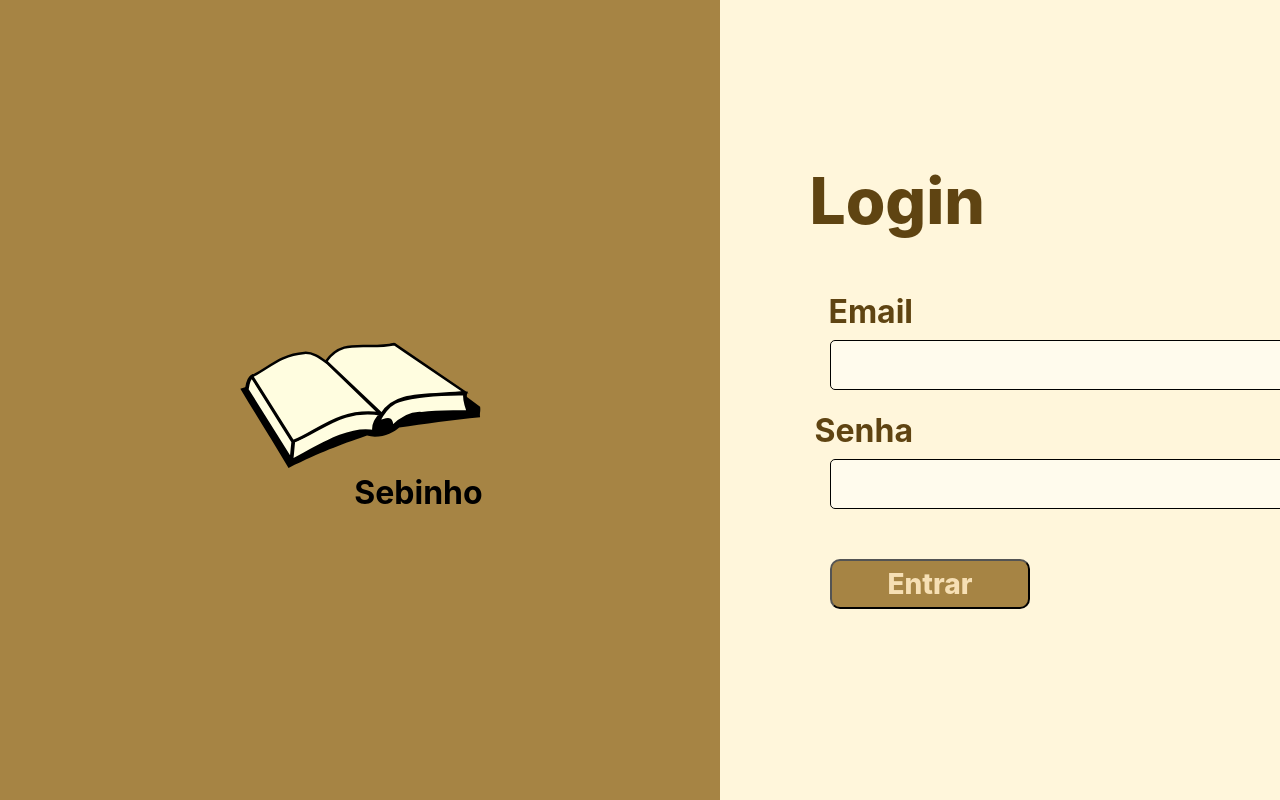
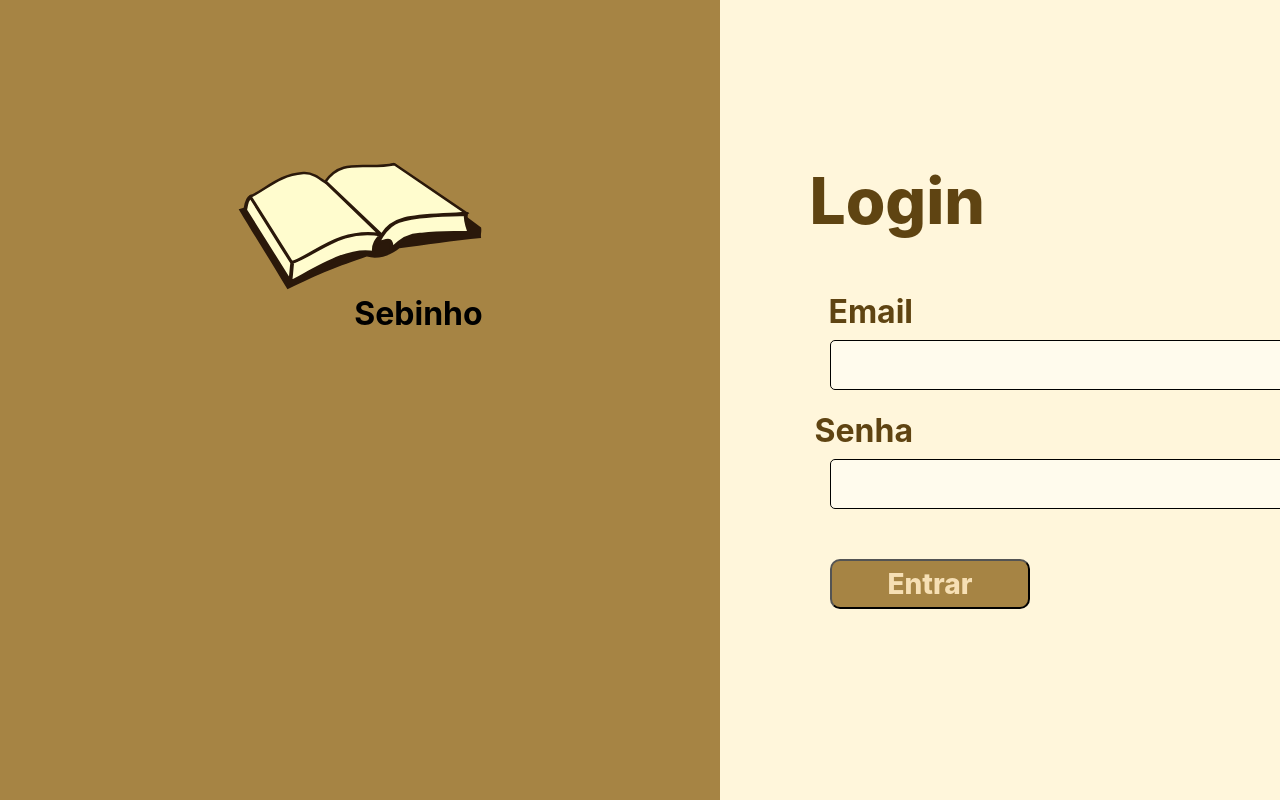
Before and after one commit to VictorHSCosta/Projeto-Final_Controle_Estoque, a Next.js app: page /login in a window 1280 px wide. Shown: the top 800 px of the page. Built offline with nearby package versions, Linux system fonts and the light colour scheme.

Commit message:
Logo como <img>

```diff
--- a/src/app/login/page.tsx
+++ b/src/app/login/page.tsx
@@ -11,13 +11,7 @@ export default function Home() {
 
         <div className={styles.div}>
 
-          <svg xmlns="http://www.w3.org/2000/svg" width="244" height="128" viewBox="0 0 244 128" fill="none" className={styles.logo}>
-            <path fill-rule="evenodd" clip-rule="evenodd" d="M0.686676 47.1399C17.5131 75.4722 32.619 98.9844 49.4454 127.31C84.0158 110.68 98.6697 105.062 128.767 94.624C141.93 98.4098 155.781 91.5278 161.394 86.363C186.229 82.922 215.186 78.7982 243.118 76.04C242.429 71.5715 243.806 69.8476 243.118 65.3791C214.161 44.1586 184.859 21.9106 155.896 0.690063C103.015 15.7181 53.5677 32.1186 0.686676 47.1399Z" fill="black"/>
-            <path fill-rule="evenodd" clip-rule="evenodd" d="M7.21078 48.1743C22.3235 72.2611 37.4295 96.3412 52.5355 120.428C79.3201 106.319 111.118 85.3084 135.986 90.9194C134.778 82.6246 138.671 77.9803 143.536 72.5991C103.129 65.609 82.9836 88.8914 54.2559 100.127C53.6824 105.975 53.1089 111.829 52.5355 117.677C53.3383 112.059 53.453 106.434 54.2559 100.816C41.2077 80.5154 25.7576 55.0562 12.7026 34.7551C8.47244 36.817 8.01365 43.3542 7.21078 48.1743Z" fill="#FFFDE0" stroke="black" stroke-width="3.75"/>
-            <path fill-rule="evenodd" clip-rule="evenodd" d="M139.757 80.5154C150.863 59.2949 159.863 57.8009 181.655 54.7114C198.717 52.2912 210.686 52.8591 228.086 52.0614C226.595 57.1046 229.152 63.7702 231.439 70.5372C215.071 71.2268 202.138 70.1924 184.057 72.5991C172.034 71.5715 161.394 79.1363 153.494 87.0525C154.182 72.376 145.937 81.4348 139.757 80.5154Z" fill="#FFFDE0" stroke="black" stroke-width="3.75"/>
-            <path fill-rule="evenodd" clip-rule="evenodd" d="M89.6223 22.0255L141.134 71.9163C99.5266 66.7515 77.3162 92.0416 53.9118 100.303C40.4048 78.8523 26.041 56.0297 12.534 34.5793C29.4751 26.44 40.6612 13.0209 65.2463 11.013C74.7727 10.2356 82.1874 16.6308 89.6223 22.0255Z" fill="#FFFDE0" stroke="black" stroke-width="2.5"/>
-            <path fill-rule="evenodd" clip-rule="evenodd" d="M143.61 72.7681C156.395 51.115 182.781 54.272 227.863 50.8716C204.067 34.647 180.272 18.4291 156.476 2.21118C125.313 8.29542 104.35 -4.60317 87.5173 19.4837L143.61 72.7681Z" fill="#FFFDE0" stroke="black" stroke-width="2.5"/>
-          </svg>
+          <img src="/logo.svg"/>
 
           <h1 className={styles.h1}>Sebinho</h1>
 
```
